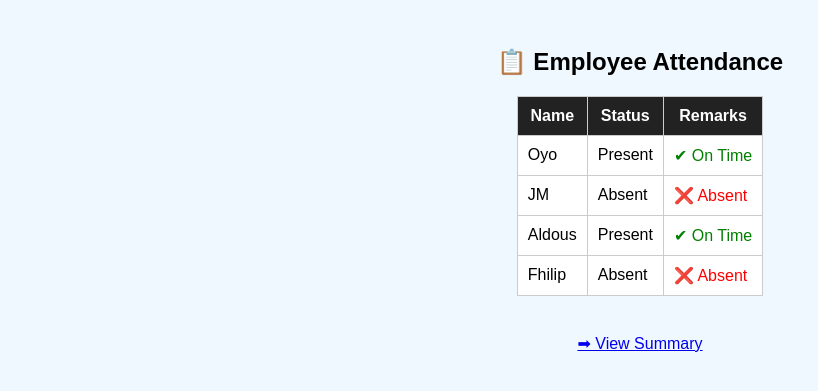
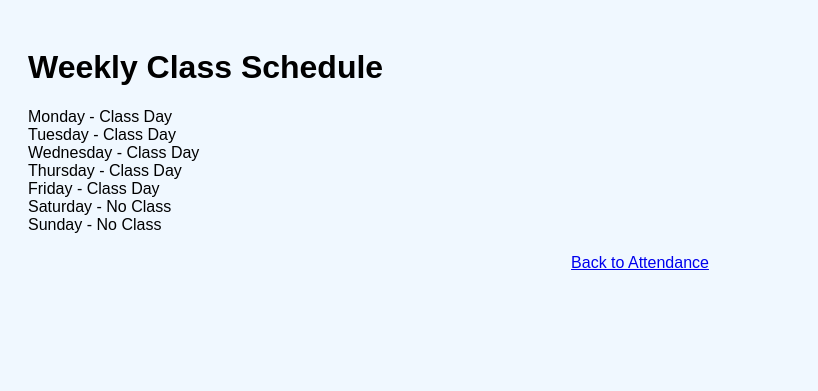
Before and after one commit to pogisisnopz/AD-Task-1, a PHP site: page /page/index.php in a window 1280 px wide. Shown: the top 391 px of the page, without its empty margins (0-818 px from the left). Run offline with PHP 8.4, Linux system fonts and the light colour scheme.

Commit message:
done code

```diff
--- a/page/index.php
+++ b/page/index.php
@@ -1,43 +1,29 @@
-<?php include_once "../utils/Example.utils.php"; ?>
-
 <!DOCTYPE html>
 <html>
 <head>
-    <title>Employee Attendance</title>
-    <link rel="stylesheet" href="./assets/css/example.css">
+    <title>Class Schedule</title>
+    <link rel="stylesheet" href="assets/css/example.css">
 </head>
 <body>
+    <h1>Weekly Class Schedule</h1>
 
-<h2>📋 Employee Attendance</h2>
+    <?php
+    $days = ["Monday", "Tuesday", "Wednesday", "Thursday", "Friday", "Saturday", "Sunday"];
+    $i = 0;
 
-<table border="1" cellpadding="10">
-    <tr>
-        <th>Name</th>
-        <th>Status</th>
-        <th>Remarks</th>
-    </tr>
+    while ($i < count($days)) {
+        $day = $days[$i];
 
-<?php
-for ($i = 0; $i < count($employees); $i++) {
-    echo "<tr>";
-    echo "<td>" . $employees[$i] . "</td>";
-    echo "<td>" . $attendance[$i] . "</td>";
+        if ($day == "Saturday" || $day == "Sunday") {
+            echo "<div class='weekend'>$day - No Class</div>";
+        } else {
+            echo "<div class='weekday'>$day - Class Day</div>";
+        }
 
-    // Conditionals
-    if ($attendance[$i] == "Present") {
-        echo "<td style='color: green;'>✔ On Time</td>";
-    } else {
-        echo "<td style='color: red;'>❌ Absent</td>";
+        $i++;
     }
+    ?>
 
-    echo "</tr>";
-}
-?>
-
-</table>
-
-<br>
-<a href="summary.php">➡ View Summary</a>
-
+    <a href="../index.php" class="button">Back to Attendance</a>
 </body>
 </html>
```
Also changed, not shown: components/example.component.php (+39 -0 lines), index.php (+30 -0 lines).
